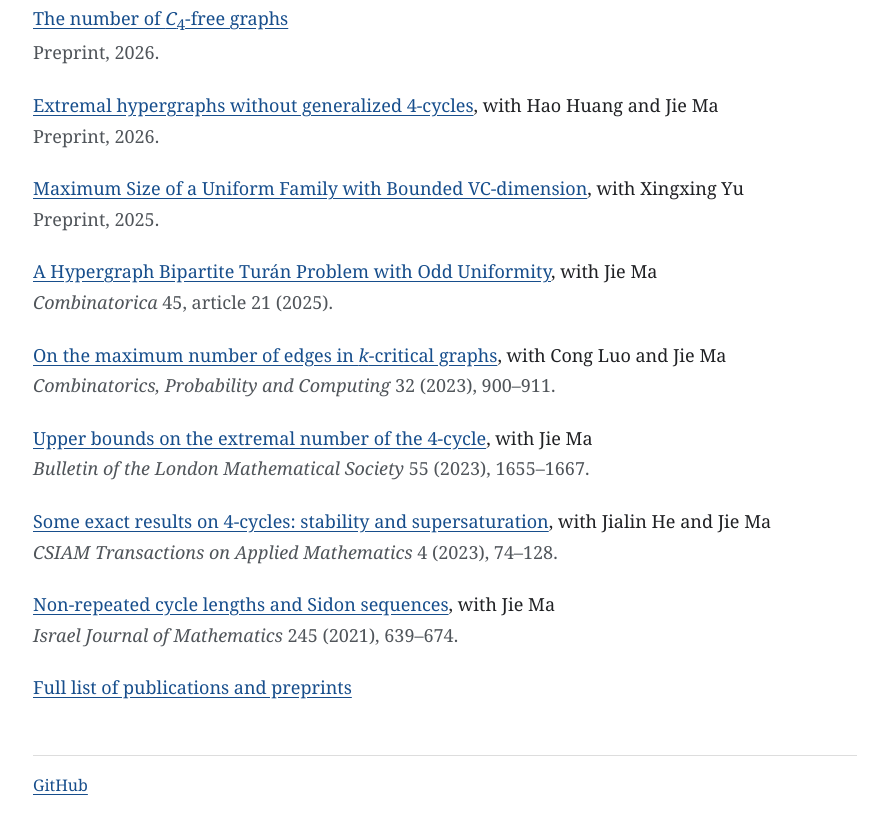
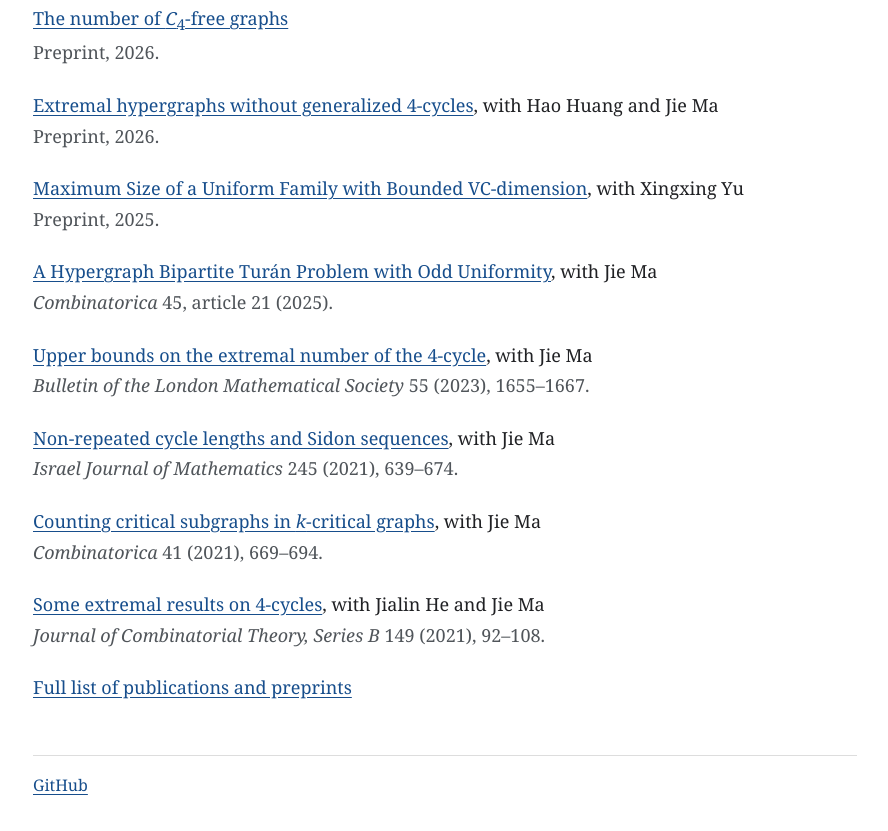
Before and after one commit to tianchi-yang/tianchi-yang.github.io, a plain HTML site: page index.html in a window 1280 px wide. Shown: the part 748-1579 px from the top of the page, without its empty margins (195-1083 px from the left). Drawn offline with Linux system fonts and the light colour scheme.

Commit message:
Update selected papers on the homepage

```diff
--- a/index.html
+++ b/index.html
@@ -73,17 +73,17 @@
         <li><a href="https://arxiv.org/abs/2403.04318">A Hypergraph Bipartite Turán Problem with Odd Uniformity</a>, with Jie Ma
           <span class="paper-details"><cite>Combinatorica</cite> 45, article 21 (2025).</span>
         </li>
-        <li><a href="https://arxiv.org/abs/2301.01656">On the maximum number of edges in <i>k</i>-critical graphs</a>, with Cong Luo and Jie Ma
-          <span class="paper-details"><cite>Combinatorics, Probability and Computing</cite> 32 (2023), 900–911.</span>
-        </li>
         <li><a href="https://arxiv.org/abs/2107.11601">Upper bounds on the extremal number of the 4-cycle</a>, with Jie Ma
           <span class="paper-details"><cite>Bulletin of the London Mathematical Society</cite> 55 (2023), 1655–1667.</span>
         </li>
-        <li><a href="https://arxiv.org/abs/1912.00986">Some exact results on 4-cycles: stability and supersaturation</a>, with Jialin He and Jie Ma
-          <span class="paper-details"><cite>CSIAM Transactions on Applied Mathematics</cite> 4 (2023), 74–128.</span>
-        </li>
         <li><a href="https://arxiv.org/abs/2007.12513">Non-repeated cycle lengths and Sidon sequences</a>, with Jie Ma
           <span class="paper-details"><cite>Israel Journal of Mathematics</cite> 245 (2021), 639–674.</span>
+        </li>
+        <li><a href="https://arxiv.org/abs/1906.09598">Counting critical subgraphs in <i>k</i>-critical graphs</a>, with Jie Ma
+          <span class="paper-details"><cite>Combinatorica</cite> 41 (2021), 669–694.</span>
+        </li>
+        <li><a href="https://doi.org/10.1016/j.jctb.2021.01.007">Some extremal results on 4-cycles</a>, with Jialin He and Jie Ma
+          <span class="paper-details"><cite>Journal of Combinatorial Theory, Series B</cite> 149 (2021), 92–108.</span>
         </li>
       </ul>
       <p><a href="publications.html">Full list of publications and preprints</a></p>
```
